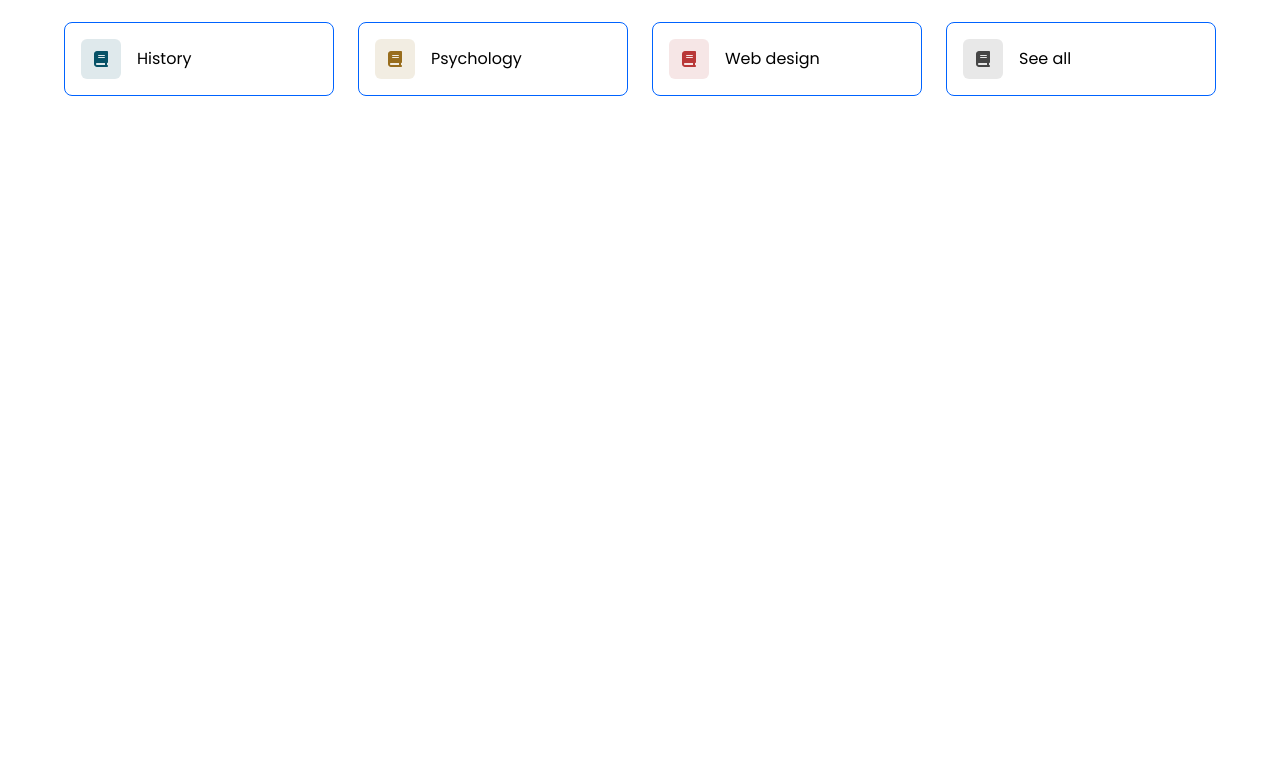
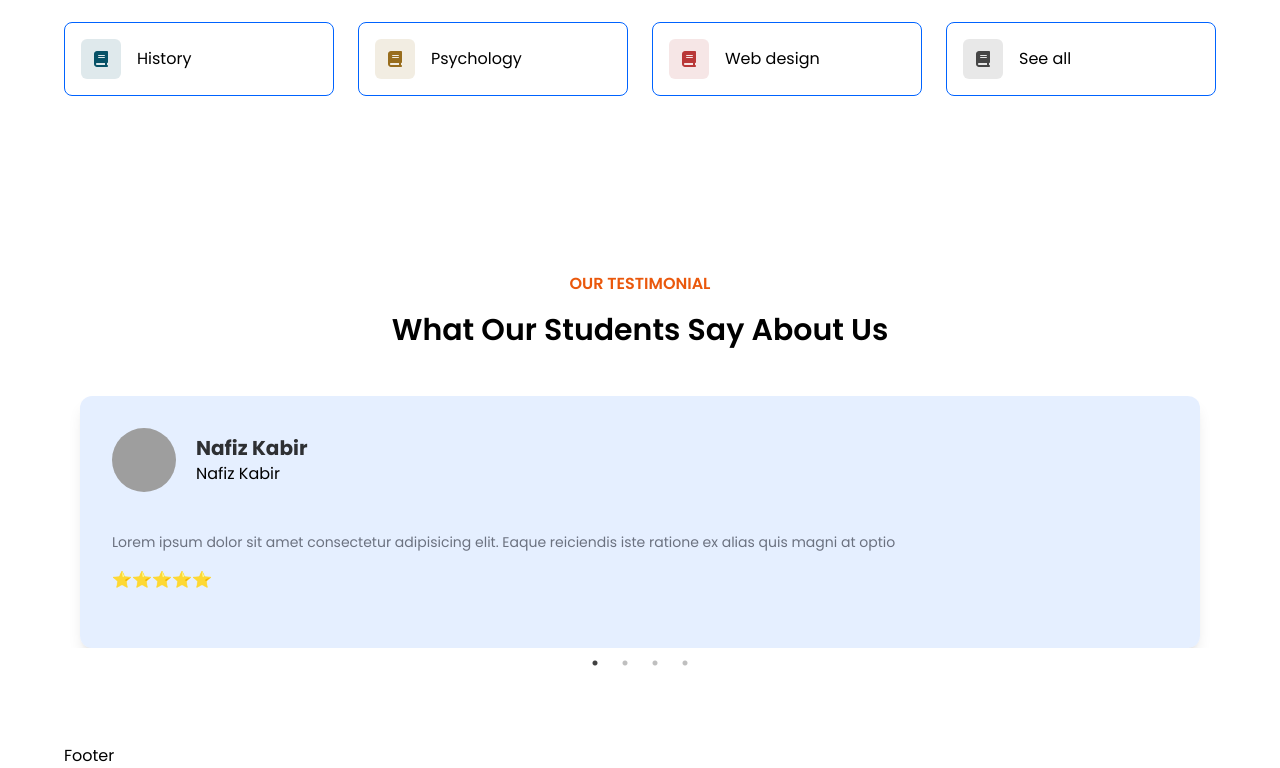
Before and after one commit to Nafiz7D/E-tutor, a React (Vite) app: page / in a window 1280 px wide. Shown: the part 2736-3504 px from the top of the page. Before the commit the page ends 2928 px from the top, so only its background shows below. Built offline with nearby package versions, Linux system fonts and the light colour scheme; grey boxes are pictures that could not be loaded.

Commit message:
added testimonial section

```diff
--- a/package.json
+++ b/package.json
@@ -14,7 +14,9 @@
     "react": "^18.3.1",
     "react-countup": "^6.5.3",
     "react-dom": "^18.3.1",
-    "react-icons": "^5.3.0"
+    "react-icons": "^5.3.0",
+    "react-slick": "^0.30.2",
+    "slick-carousel": "^1.8.1"
   },
   "devDependencies": {
     "@eslint/js": "^9.9.0",
--- a/src/App.jsx
+++ b/src/App.jsx
@@ -7,6 +7,8 @@ import Img1 from "./assets/banner1.png";
 import Img2 from "./assets/banner2.png";
 import Banner from "./components/Banner/Banner"
 import SubjectCard from "./components/SubjectCard/SubjectCard"
+import Testimonial from "./components/Testimonial/Testimonial"
+import Footer from "./components/Footer/Footer"
 
 const BannerData = {
   image: Img1,
@@ -37,6 +39,8 @@ const App = () => {
       <Banner {...BannerData} />
       <Banner {...BannerData2} reverse={true} />
       <SubjectCard></SubjectCard>
+      <Testimonial></Testimonial>
+      <Footer></Footer>
     </main>
   )
 }
--- /dev/null
+++ b/src/components/Footer/Footer.jsx
@@ -0,0 +1,8 @@
+
+const Footer = () => {
+  return (
+    <div>Footer</div>
+  )
+}
+
+export default Footer
--- /dev/null
+++ b/src/components/Testimonial/Testimonial.jsx
@@ -0,0 +1,112 @@
+import Slider from "react-slick";
+
+const TestimonialData = [
+    {
+        id: 1,
+        name: "Nafiz Kabir",
+        text: "Lorem ipsum dolor sit amet consectetur adipisicing elit. Eaque reiciendis iste ratione ex alias quis magni at optio",
+        img: "https://picsum.photos/101/101",
+        delay: 0.2,
+    },
+    {
+        id: 2,
+        name: "Nadim Mahmud",
+        text: "Lorem ipsum dolor sit amet consectetur adipisicing elit. Eaque reiciendis iste ratione ex alias quis magni at optio",
+        img: "https://picsum.photos/102/102",
+        delay: 0.5,
+    },
+    {
+        id: 3,
+        name: "Fahim Hossain",
+        text: "Lorem ipsum dolor sit amet consectetur adipisicing elit. Eaque reiciendis iste ratione ex alias quis magni at optio",
+        img: "https://picsum.photos/104/104",
+        delay: 0.8,
+    },
+    {
+        id: 5,
+        name: "Abdur Raheem",
+        text: "Lorem ipsum dolor sit amet consectetur adipisicing elit. Eaque reiciendis iste ratione ex alias quis magni at optio",
+        img: "https://picsum.photos/103/103",
+        delay: 1.1,
+    },
+]
+
+const Testimonial = () => {
+    const setting = {
+        dots: true,
+        arrow: false,
+        infinite: true,
+        slideToScroll: 1,
+        // autoplay: true,
+        autoplaySpeed: 2000,
+        cssEase: "linear",
+        pauseOnHover: true,
+        pauseOnFocus: true,
+        responsive: [
+            {
+                breakpoint: 1000,
+                setting: {
+                    slideToShow: 3,
+                    slideToScroll: 1,
+                    infinite: true,
+                },
+            },
+            {
+                breakpoint: 1024,
+                setting: {
+                    slideToShow: 2,
+                    slideToScroll: 1,
+                    initialslide: 2,
+                },
+            },
+            {
+                breakpoint: 640,
+                setting: {
+                    slideToShow: 1,
+                    slideToScroll: 1,
+                },
+            },
+        ],
+    };
+    return (
+        <div className="py-14 mb-10">
+            <div className="container">
+                {/* header section */}
+                <div className="space-y-4 p-6 text-center max-w-[600px] mx-auto mb-6">
+                    <h1 className="uppercase font-semibold text-orange-600">OUR TESTIMONIAL</h1>
+                    <p className="font-semibold text-3xl">What Our Students Say About  Us</p>
+                </div>
+                {/* testimonial card section */}
+                <div>
+                    <Slider {...setting}>
+                        {
+                            TestimonialData.map((item) => {
+                                return (
+                                    <div key={item.id}>
+                                        <div className="flex flex-col gap-4 p-8 shadow-lg mx-4 rounded-xl bg-secondary/10">
+                                            {/* upper section */}
+                                            <div className="flex justify-start items-center gap-5">
+                                                <img className="w-16 h-16 rounded-full" src={item.img} alt="" />
+                                                <div>
+                                                    <p className="text-xl font-bold text-black/80">{item.name}</p>
+                                                    <p>{item.name}</p>
+                                                </div>
+                                            </div>
+                                            {/* bottom section */}
+                                            <div className="py-6 space-y-4">
+                                                <p className="text-sm text-gray-500">{item.text}</p>
+                                                <p>⭐⭐⭐⭐⭐</p>
+                                            </div>
+                                        </div>
+                                    </div>
+                                )
+                            })
+                        }
+                    </Slider>
+                </div>
+            </div>
+        </div>
+    )
+}
+
+export default Testimonial
--- a/src/main.jsx
+++ b/src/main.jsx
@@ -2,6 +2,8 @@ import { StrictMode } from 'react'
 import { createRoot } from 'react-dom/client'
 import App from './App.jsx'
 import './index.css'
+import "slick-carousel/slick/slick.css";
+import "slick-carousel/slick/slick-theme.css";
 
 createRoot(document.getElementById('root')).render(
   <StrictMode>
```
Also changed, not shown: 1 other file (tests, documents, lock files or other folders).
